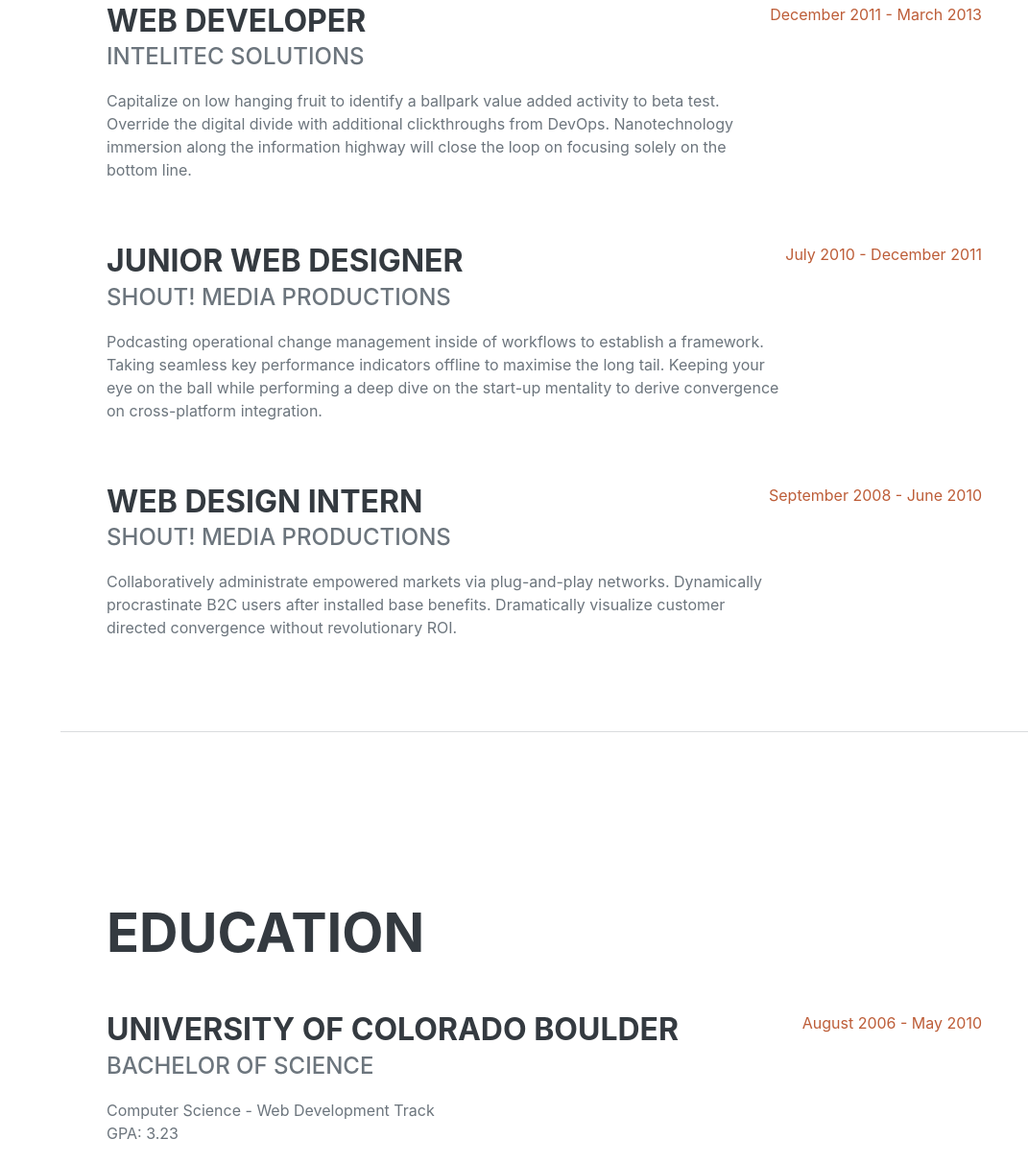
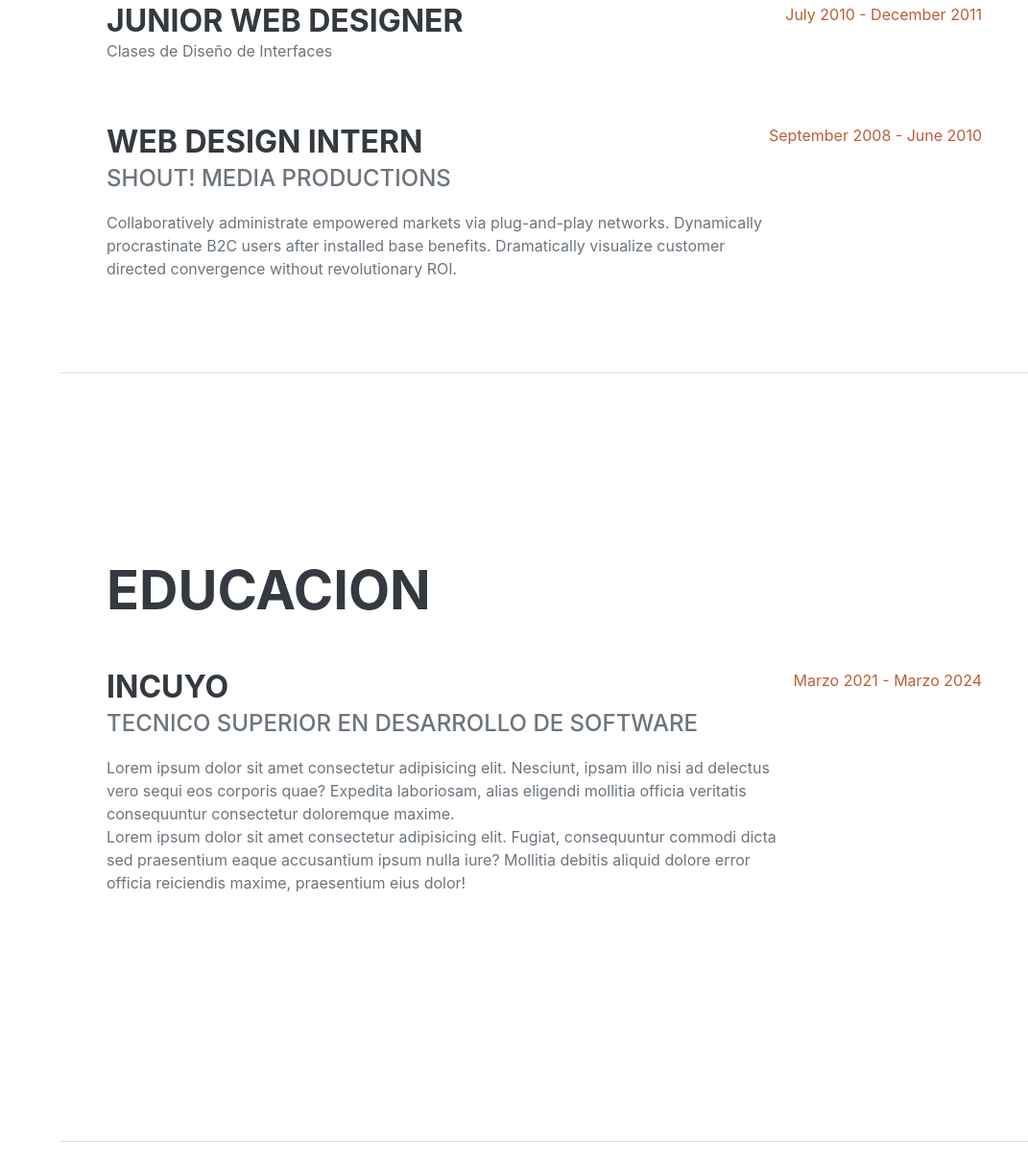
Before and after one commit to NoeSatorres/Porfolio-Satorres, a plain HTML site: page index.html in a window 1280 px wide. Shown: the part 1282-2494 px from the top of the page at 96% size, without its empty margins (209-1280 px from the left). Drawn offline with nearby package versions, Linux system fonts and the light colour scheme; a web font is replaced by a local one.

Commit message:
agrego educacion

```diff
--- a/index.html
+++ b/index.html
@@ -69,19 +69,19 @@
                         </div>
                         <div class="flex-shrink-0"><span class="text-primary">March 2013 - Present</span></div>
                     </div>
-                    <div class="d-flex flex-column flex-md-row justify-content-between mb-5">
+                   <!--  <div class="d-flex flex-column flex-md-row justify-content-between mb-5">
                         <div class="flex-grow-1">
                             <h3 class="mb-0">Web Developer</h3>
                             <div class="subheading mb-3">Intelitec Solutions</div>
                             <p>Capitalize on low hanging fruit to identify a ballpark value added activity to beta test. Override the digital divide with additional clickthroughs from DevOps. Nanotechnology immersion along the information highway will close the loop on focusing solely on the bottom line.</p>
                         </div>
                         <div class="flex-shrink-0"><span class="text-primary">December 2011 - March 2013</span></div>
-                    </div>
+                    </div> -->
                     <div class="d-flex flex-column flex-md-row justify-content-between mb-5">
                         <div class="flex-grow-1">
                             <h3 class="mb-0">Junior Web Designer</h3>
-                            <div class="subheading mb-3">Shout! Media Productions</div>
-                            <p>Podcasting operational change management inside of workflows to establish a framework. Taking seamless key performance indicators offline to maximise the long tail. Keeping your eye on the ball while performing a deep dive on the start-up mentality to derive convergence on cross-platform integration.</p>
+                           <!--  <div class="subheading mb-3">Shout! Media Productions</div> -->
+                            <p>Clases de Diseño de Interfaces</p>
                         </div>
                         <div class="flex-shrink-0"><span class="text-primary">July 2010 - December 2011</span></div>
                     </div>
@@ -99,24 +99,24 @@
             <!-- Education-->
             <section class="resume-section" id="education">
                 <div class="resume-section-content">
-                    <h2 class="mb-5">Education</h2>
+                    <h2 class="mb-5">Educacion</h2>
                     <div class="d-flex flex-column flex-md-row justify-content-between mb-5">
                         <div class="flex-grow-1">
-                            <h3 class="mb-0">University of Colorado Boulder</h3>
-                            <div class="subheading mb-3">Bachelor of Science</div>
-                            <div>Computer Science - Web Development Track</div>
-                            <p>GPA: 3.23</p>
+                            <h3 class="mb-0">INCuyo</h3>
+                            <div class="subheading mb-3">Tecnico Superior en Desarrollo de Software</div>
+                            <div>Lorem ipsum dolor sit amet consectetur adipisicing elit. Nesciunt, ipsam illo nisi ad delectus vero sequi eos corporis quae? Expedita laboriosam, alias eligendi mollitia officia veritatis consequuntur consectetur doloremque maxime.</div>
+                            <p>Lorem ipsum dolor sit amet consectetur adipisicing elit. Fugiat, consequuntur commodi dicta sed praesentium eaque accusantium ipsum nulla iure? Mollitia debitis aliquid dolore error officia reiciendis maxime, praesentium eius dolor!</p>
                         </div>
-                        <div class="flex-shrink-0"><span class="text-primary">August 2006 - May 2010</span></div>
+                        <div class="flex-shrink-0"><span class="text-primary">Marzo 2021 - Marzo 2024 </span></div>
                     </div>
-                    <div class="d-flex flex-column flex-md-row justify-content-between">
+                    <!-- <div class="d-flex flex-column flex-md-row justify-content-between">
                         <div class="flex-grow-1">
                             <h3 class="mb-0">James Buchanan High School</h3>
                             <div class="subheading mb-3">Technology Magnet Program</div>
                             <p>GPA: 3.56</p>
                         </div>
                         <div class="flex-shrink-0"><span class="text-primary">August 2002 - May 2006</span></div>
-                    </div>
+                    </div> -->
                 </div>
             </section>
             <hr class="m-0" />
```
